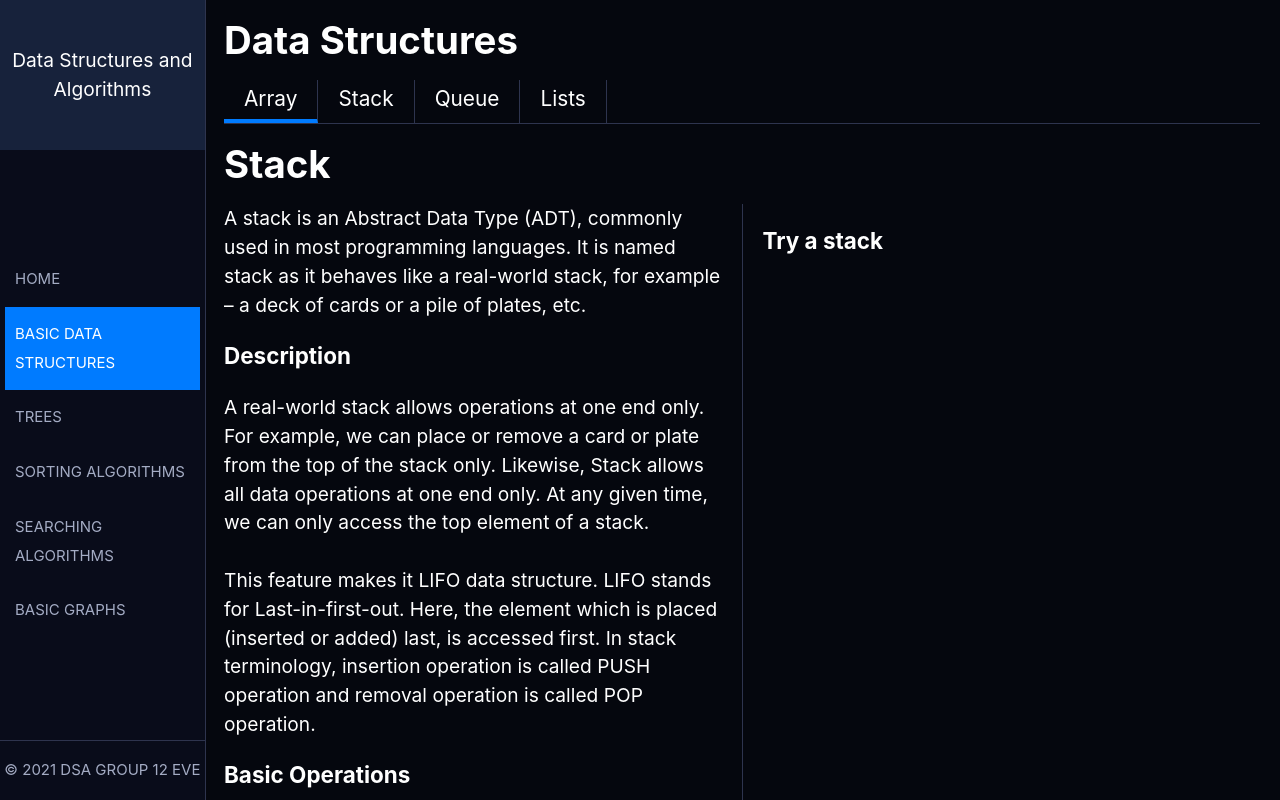
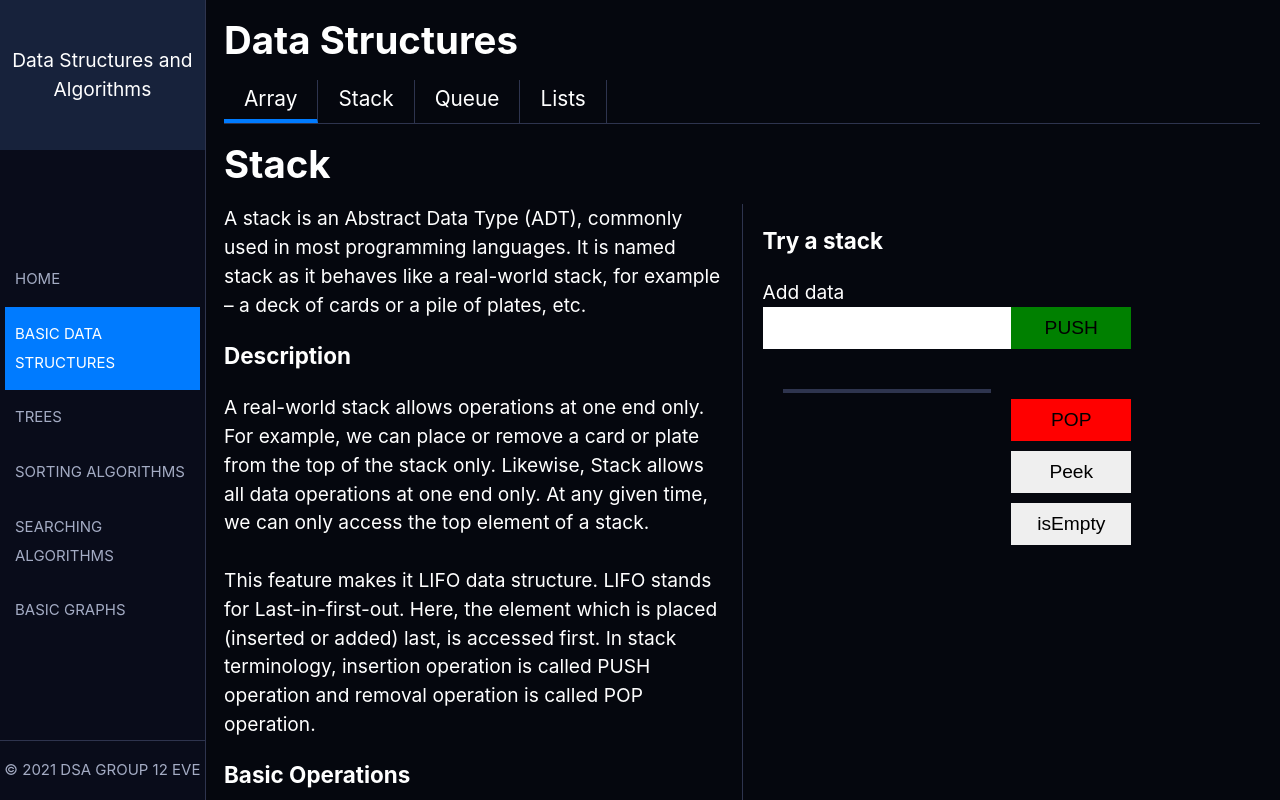
Before and after one commit to Mubangizi/data-structures-info, a React (Create React App) app: page /data_structures in a window 1280 px wide. Shown: the top 800 px of the page. Built offline with nearby package versions, Linux system fonts and the light colour scheme.

Commit message:
createdf a stack trial section

```diff
--- a/src/components/DatastructuresPage/DatastructuresPage.css
+++ b/src/components/DatastructuresPage/DatastructuresPage.css
@@ -1,7 +1,6 @@
 .HeaderMenuItems{
     display: flex;
-    /* gap: 20px; */
-    justify-content: start;
+    justify-content: flex-start;
     border-bottom: 1px solid var(--color-background-light);
 }
 
--- a/src/components/DatastructuresPage/index.jsx
+++ b/src/components/DatastructuresPage/index.jsx
@@ -1,5 +1,6 @@
 import React, { useState } from "react";
 import Layout from "../Layout";
+import Stack from "../Stack";
 import "./DatastructuresPage.css";
 
 const DatastructuresPage = () => {
@@ -22,6 +23,7 @@ const DatastructuresPage = () => {
       return "ShowContent";
     }
   };
+
 
   return (
     <Layout>
@@ -52,42 +54,7 @@ const DatastructuresPage = () => {
           </div>
         </content>
         <content className={`ItemContent ${showContent(1)}`}>
-          <h1 className="ItemHeading">Stack</h1>
-          <div className="SideLine">
-            <div className="ItemDescription ">
-              A stack is an Abstract Data Type (ADT), commonly used in most
-              programming languages. It is named stack as it behaves like a
-              real-world stack, for example – a deck of cards or a pile of
-              plates, etc.
-              <h3>Description</h3>
-              A real-world stack allows operations at one end only. For example,
-              we can place or remove a card or plate from the top of the stack
-              only. Likewise, Stack allows all data operations at one end only.
-              At any given time, we can only access the top element of a stack.
-              <br /> <br />
-              This feature makes it LIFO data structure. LIFO stands for
-              Last-in-first-out. Here, the element which is placed (inserted or
-              added) last, is accessed first. In stack terminology, insertion
-              operation is called PUSH operation and removal operation is called
-              POP operation.
-              <h3>Basic Operations</h3>
-              Stack operations may involve initializing the stack, using it and
-              then de-initializing it. Apart from these basic stuffs, a stack is
-              used for the following operations:
-              <ul>
-                <li>push() − Pushing (storing) an element on the stack.</li>
-                <li>pop() - Removing (accessing) an element from the stack.</li>
-                <li>
-                  peek() − get the top data element of the stack, without
-                  removing it.
-                </li>
-                <li>isEmpty() − check if stack is empty.</li>
-              </ul>
-            </div>
-            <div className="ItemDemo">
-              <h3>Try a stack</h3>
-            </div>
-          </div>
+          <Stack/>
         </content>
         <content className={`ItemContent ${showContent(3)}`}>
           <h2 className="ItemHeading">Queue</h2>
--- /dev/null
+++ b/src/components/Stack/Stack.css
@@ -0,0 +1,66 @@
+.StackView{
+  display:grid;
+  grid-template-columns:1fr 1fr;
+}
+
+.StructureContainer{
+  border: 4px solid var(--color-background-light);
+  margin: 0 20px;
+  border-top: none;
+  display: flex;
+  flex-direction: column-reverse;
+}
+
+.StructureContainer .StackItem{
+
+  background-color: #007bff95;
+  text-align: center;
+  padding: 8px;
+  margin: 6px;
+}
+
+.StackView .StructureControls{
+  display:flex;
+  flex-direction: column;
+  gap: 10px;
+
+}
+.StackInput{
+  height: 40px;
+  width: 100%;
+  outline: none;
+  font-size: 1.3rem;
+  text-align: center;
+  margin-bottom: 40px;
+  border:none;
+}
+
+.ControlButton{
+  width:120px;
+  height:42px;
+  padding:8px 10px;
+  font-size: inherit;
+  outline: none;
+  border:none;
+
+}
+.AddBtn{
+  background-color: green;
+  margin-bottom: 40px;
+}
+
+.RemoveBtn{
+  background-color:red;
+}
+
+.InfoSection{
+  background-color: azure;
+  color: var(--color-background-dark);
+  margin-top:20px;
+}
+
+.InfoItem{
+  padding: 10px;
+  text-align: center;
+  font-size: 1.3rem;
+}
--- /dev/null
+++ b/src/components/Stack/index.jsx
@@ -0,0 +1,140 @@
+import React, { useEffect, useState } from "react";
+import "./Stack.css";
+
+const Stack = () => {
+  const [newValue, setNewValue] = useState("");
+  const [stackList, setStackList] = useState([]);
+  const [show, setShow] = useState("");
+
+  const handleChange = () => (event) => {
+    setNewValue(event.target.value);
+  };
+
+  const handleSubmit = (e) => {
+    e.preventDefault();
+    if (newValue !== "") {
+      setStackList([...stackList, newValue]);
+    }
+    setNewValue("");
+  };
+
+  const removeItem = (e) => {
+    e.preventDefault();
+    const newList = stackList;
+    newList.pop();
+    setStackList(newList);
+    setNewValue("");
+  };
+
+  const ShowTopItem = (e) => {
+    e.preventDefault();
+    const index = stackList.length - 1;
+    setShow(stackList[index]);
+  };
+
+  const checkStackSize = (e) => {
+    e.preventDefault();
+    if (stackList.length === 0) {
+      setShow("true");
+    } else {
+      setShow("false");
+    }
+  };
+
+  useEffect(() => {}, [stackList]);
+
+  return (
+    <div className="Stack">
+      <h1 className="ItemHeading">Stack</h1>
+      <div className="SideLine">
+        <div className="ItemDescription ">
+          A stack is an Abstract Data Type (ADT), commonly used in most
+          programming languages. It is named stack as it behaves like a
+          real-world stack, for example – a deck of cards or a pile of plates,
+          etc.
+          <h3>Description</h3>
+          A real-world stack allows operations at one end only. For example, we
+          can place or remove a card or plate from the top of the stack only.
+          Likewise, Stack allows all data operations at one end only. At any
+          given time, we can only access the top element of a stack.
+          <br /> <br />
+          This feature makes it LIFO data structure. LIFO stands for
+          Last-in-first-out. Here, the element which is placed (inserted or
+          added) last, is accessed first. In stack terminology, insertion
+          operation is called PUSH operation and removal operation is called POP
+          operation.
+          <h3>Basic Operations</h3>
+          Stack operations may involve initializing the stack, using it and then
+          de-initializing it. Apart from these basic stuffs, a stack is used for
+          the following operations:
+          <ul>
+            <li>push() − Pushing (storing) an element on the stack.</li>
+            <li>pop() - Removing (accessing) an element from the stack.</li>
+            <li>
+              peek() − get the top data element of the stack, without removing
+              it.
+            </li>
+            <li>isEmpty() − check if stack is empty.</li>
+          </ul>
+        </div>
+        <div className="ItemDemo">
+          <h3>Try a stack</h3>
+          Add data
+          <form action="" autoComplete="off">
+            <div className="StackView">
+              <div className="StructureView">
+                <input
+                  type="text"
+                  className="StackInput"
+                  name="stackvalue"
+                  value={newValue}
+                  onChange={handleChange()}
+                />
+                <div className="StructureContainer">
+                  {stackList.length !== 0 &&
+                    stackList.map((stack, index) => (
+                      <div className="StackItem" key={index}>
+                        {stack}
+                      </div>
+                    ))}
+                </div>
+              </div>
+              <div className="StructureControls">
+                <button
+                  type="submit"
+                  className="ControlButton AddBtn"
+                  onClick={(e) => handleSubmit(e)}
+                >
+                  PUSH
+                </button>
+                <button
+                  className="ControlButton RemoveBtn"
+                  onClick={(e) => removeItem(e)}
+                >
+                  POP
+                </button>
+                <button
+                  className="ControlButton"
+                  onClick={(e) => ShowTopItem(e)}
+                >
+                  Peek
+                </button>
+                <button
+                  className="ControlButton"
+                  onClick={(e) => checkStackSize(e)}
+                >
+                  isEmpty
+                </button>
+              </div>
+            </div>
+          </form>
+          <div className="InfoSection">
+            {show !== "" && <div className="InfoItem">{show}</div>}
+          </div>
+        </div>
+      </div>
+    </div>
+  );
+};
+
+export default Stack;
```
